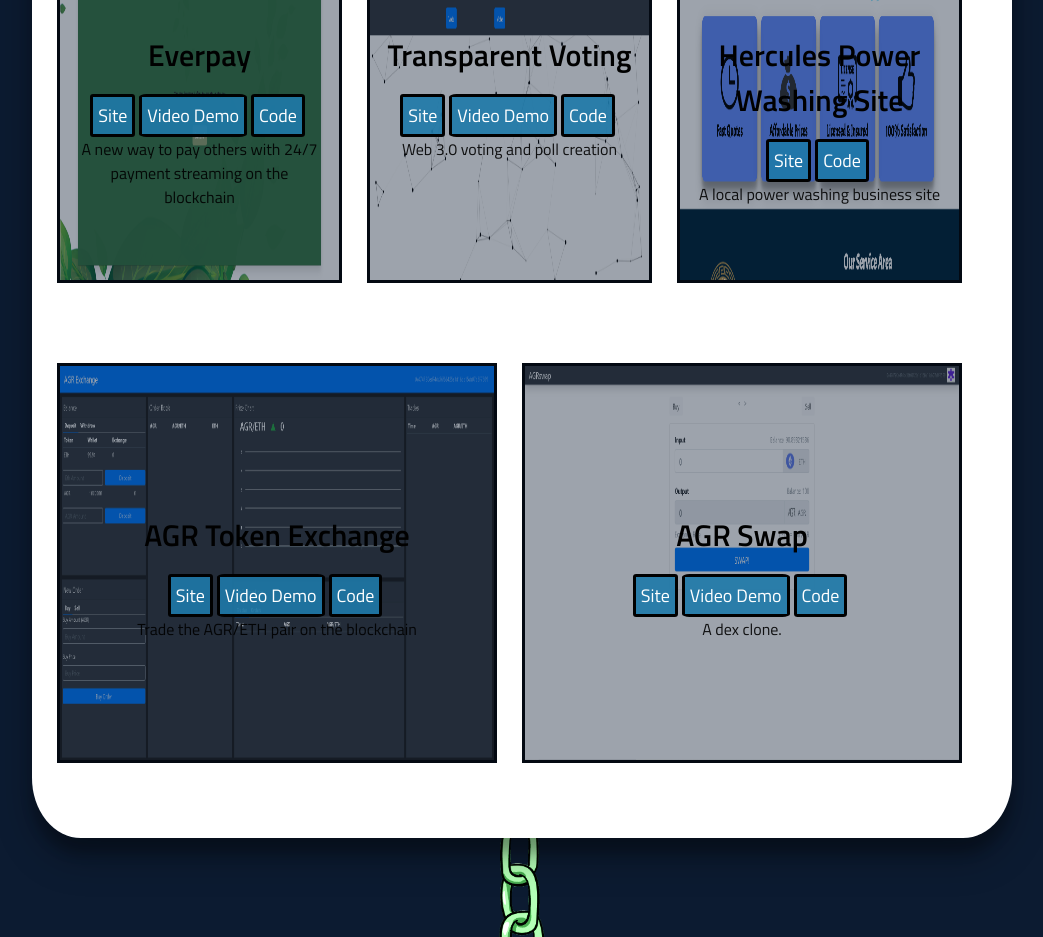
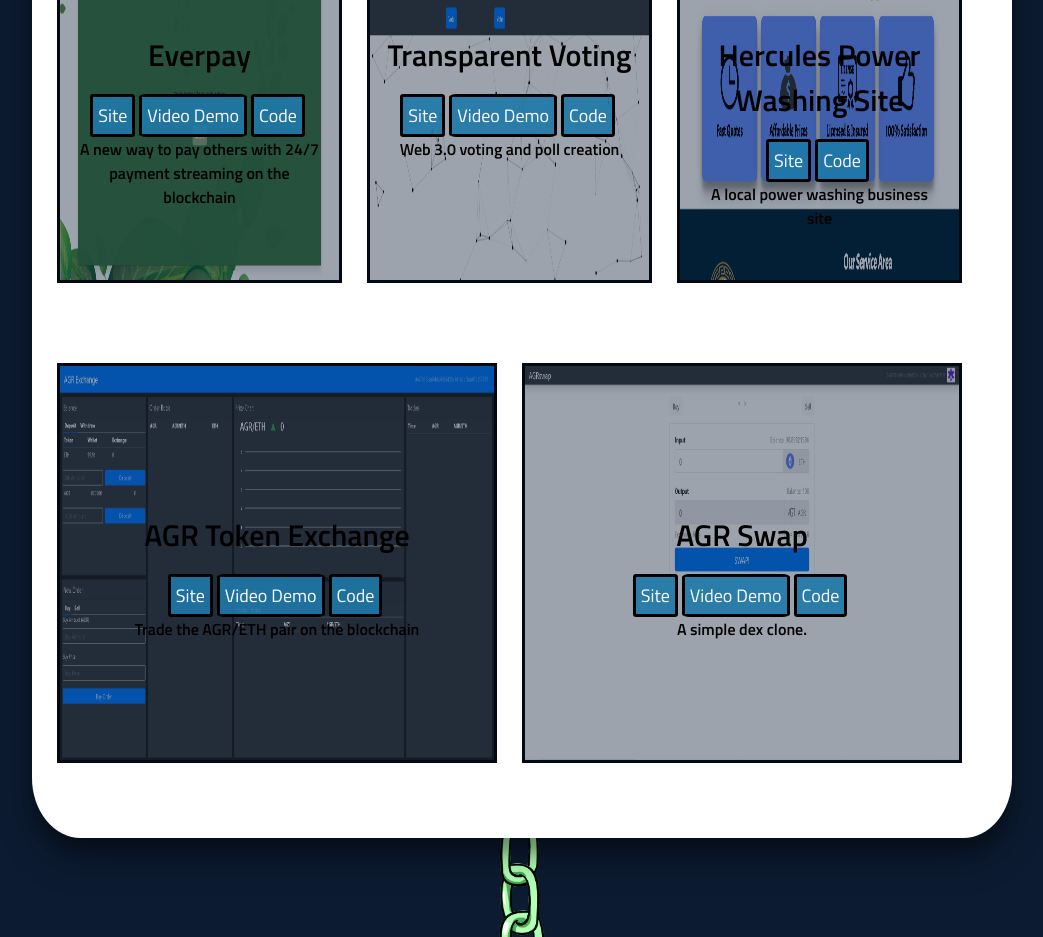
Before and after one commit to AGRTECH/portfolio-site, a React (Create React App) app: page / in a window 1280 px wide. Shown: the part 1360-2297 px from the top of the page, without its empty margins (118-1161 px from the left). Built offline with nearby package versions, Linux system fonts and the light colour scheme.

Commit message:
Readable project description

```diff
--- a/src/components/App.module.css
+++ b/src/components/App.module.css
@@ -393,7 +393,8 @@
 
 .projectDescription {
   text-align: center;
-  color: rgba(0, 0, 0, 0.9);
+  font-weight: bold;
+  color: rgba(0, 0, 0, 1);
   margin-left: 20px;
   margin-right: 20px;
   z-index: 10000000;
--- a/src/components/Home.js
+++ b/src/components/Home.js
@@ -469,7 +469,9 @@ const Home = () => {
                       Code
                     </Button>
                   </div>
-                  <p className={styles.projectDescription}>A dex clone.</p>
+                  <p className={styles.projectDescription}>
+                    A simple dex clone.
+                  </p>
                 </div>
               </Fade>
               {/* <div className={styles.concreteCleaningCard}>
```
